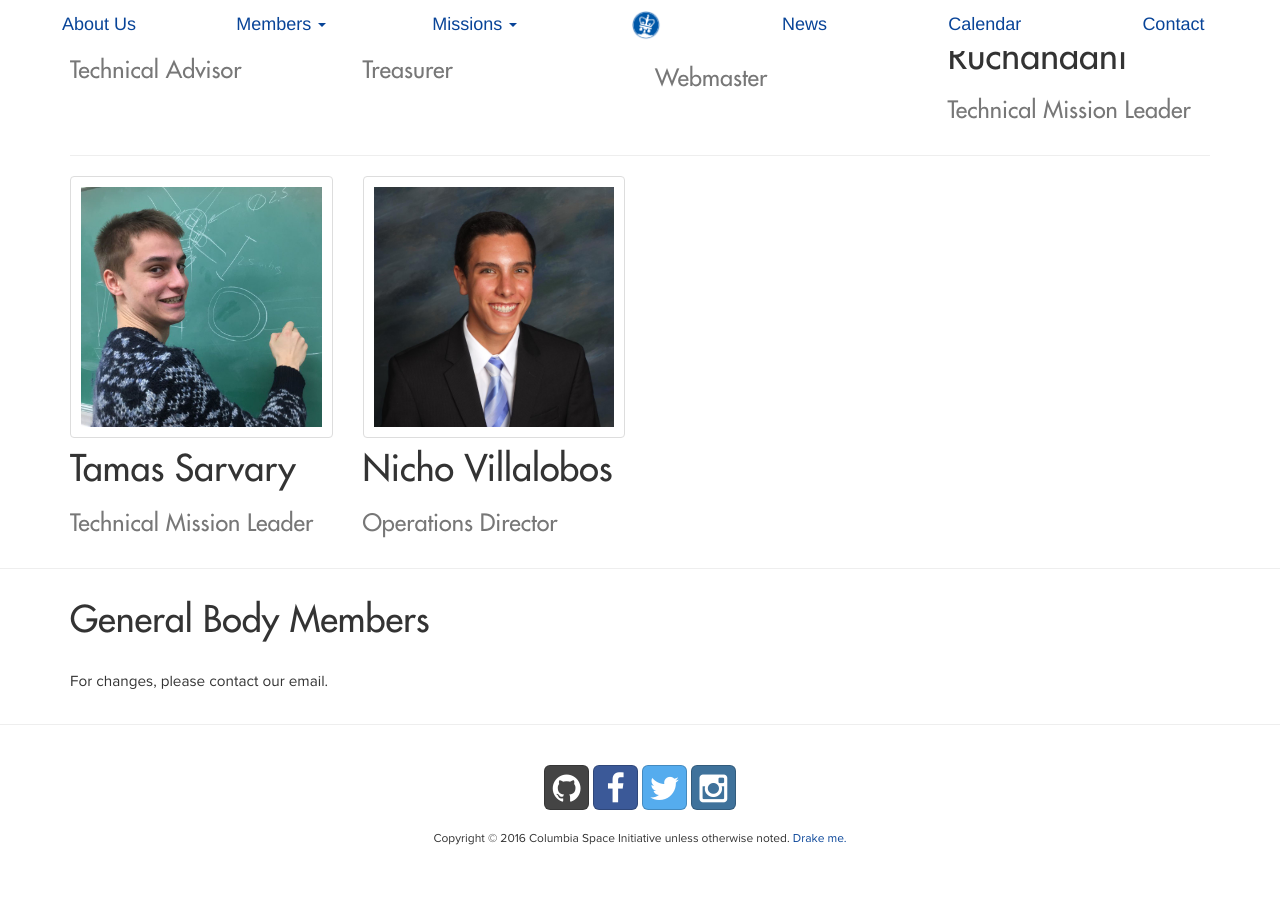
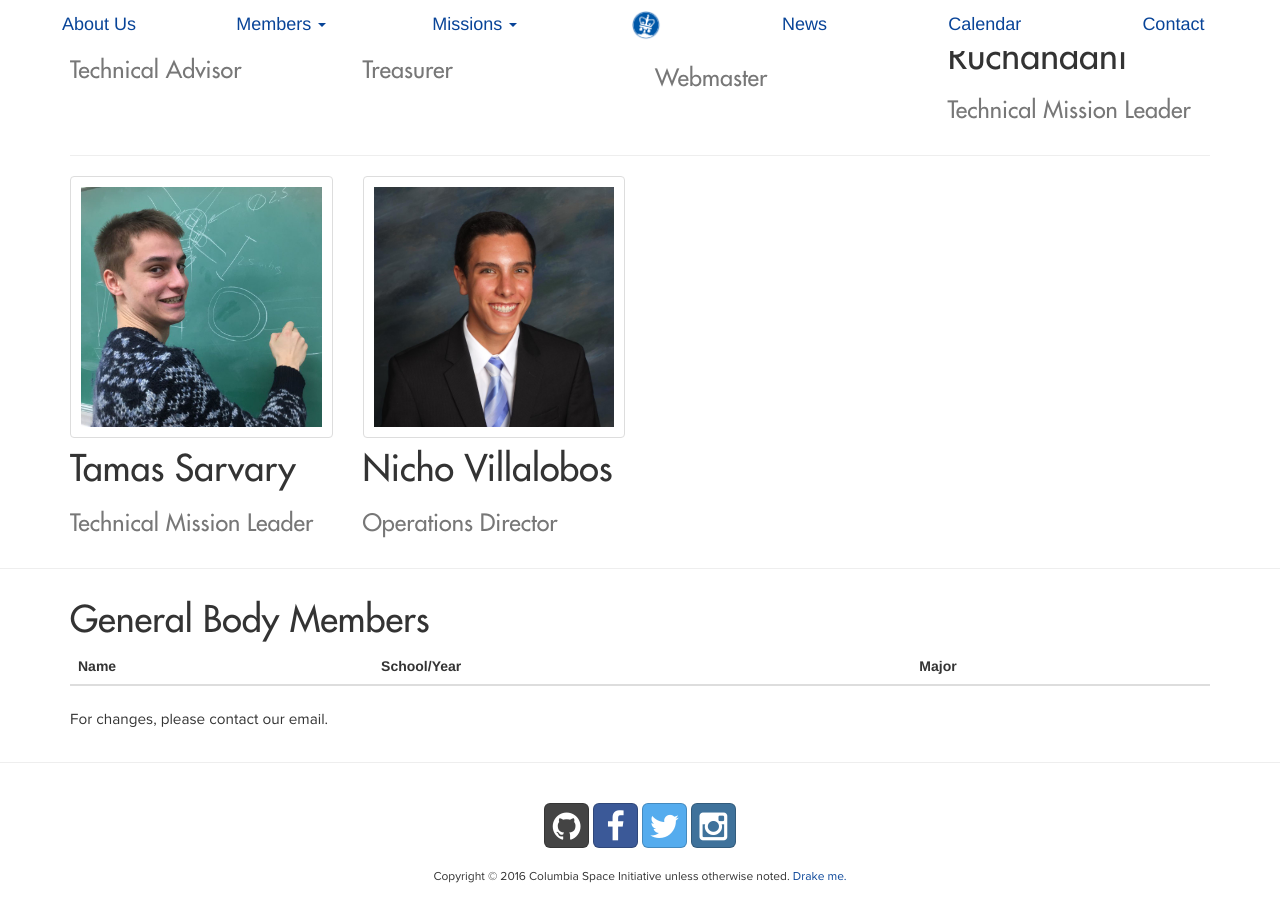
Before and after one commit to columbiaspace/columbiaspace.org, a Jekyll site: the page built from members-2016.html, in a window 1280 px wide and 900 px high, scrolled down 2875 px. Built offline with Jekyll 4.4.1, drawn with Linux system fonts in a browser that asks for light colours; nearby versions of some CDN libraries; comment, search, counter and statistics services are not loaded; before the commit the page ends 3737 px from its top, so only the background shows below that.

Commit message:
Genbod table reformatting
Included headers for the table
Reformatted text accordingly

```diff
--- a/_includes/members.html
+++ b/_includes/members.html
@@ -90,9 +90,14 @@
 			<div class="col-sm-12">
 				<h3>General Body Members</h3>
 				<table class="table table-striped">
+				<thead><tr>
+					<th>Name</th>
+					<th>School/Year</th>
+					<th>Major</th>
+				</tr></thead>
 				{% for aGenMember in page.genbody %}
 				<tr>
-					<th>{{ aGenMember.name }}</th>
+					<td>{{ aGenMember.name }}</td>
 					<td>{{ aGenMember.school }}</td>
 					<td>{{ aGenMember.major }}</td>
 				</tr>
```
